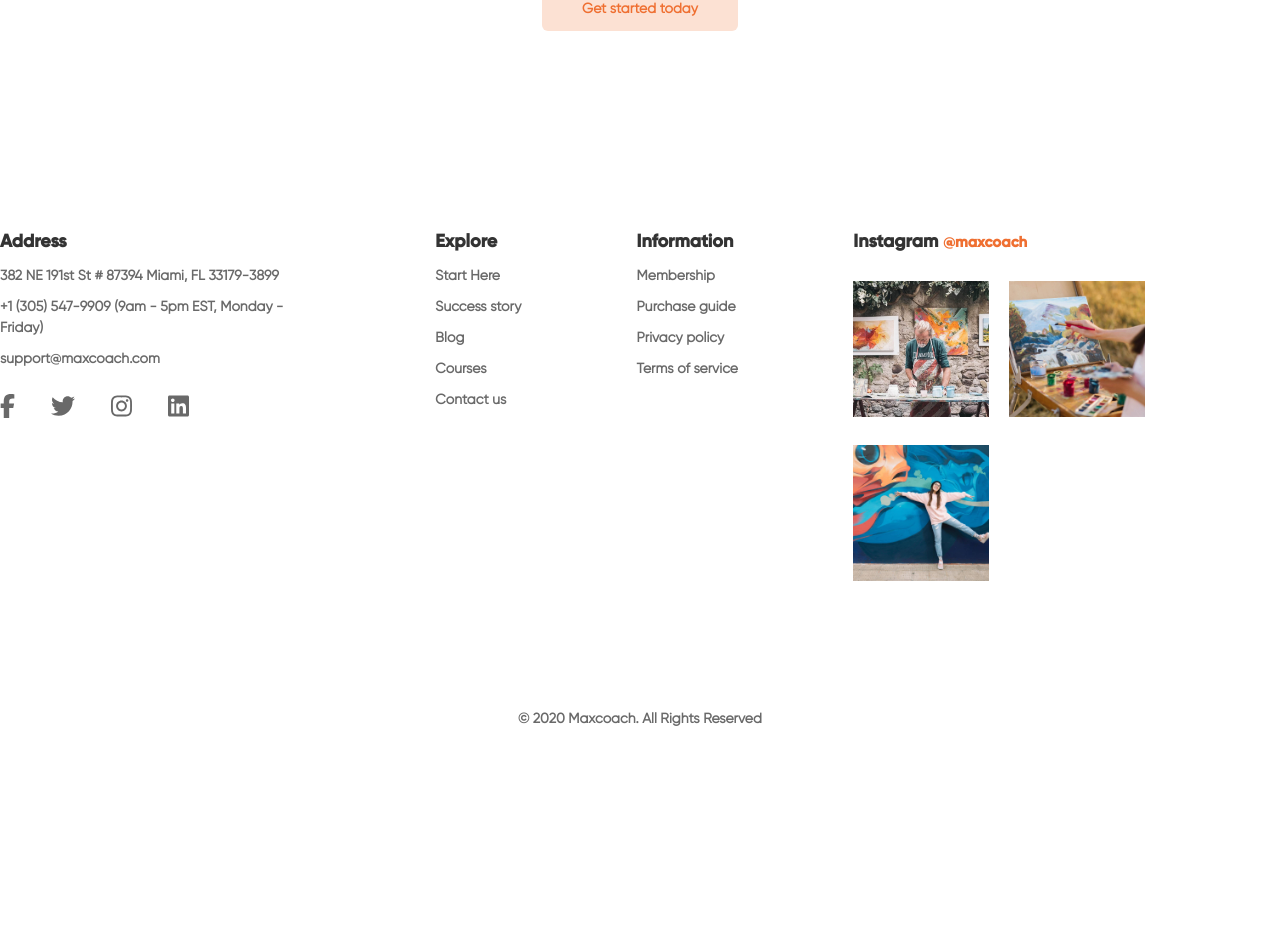
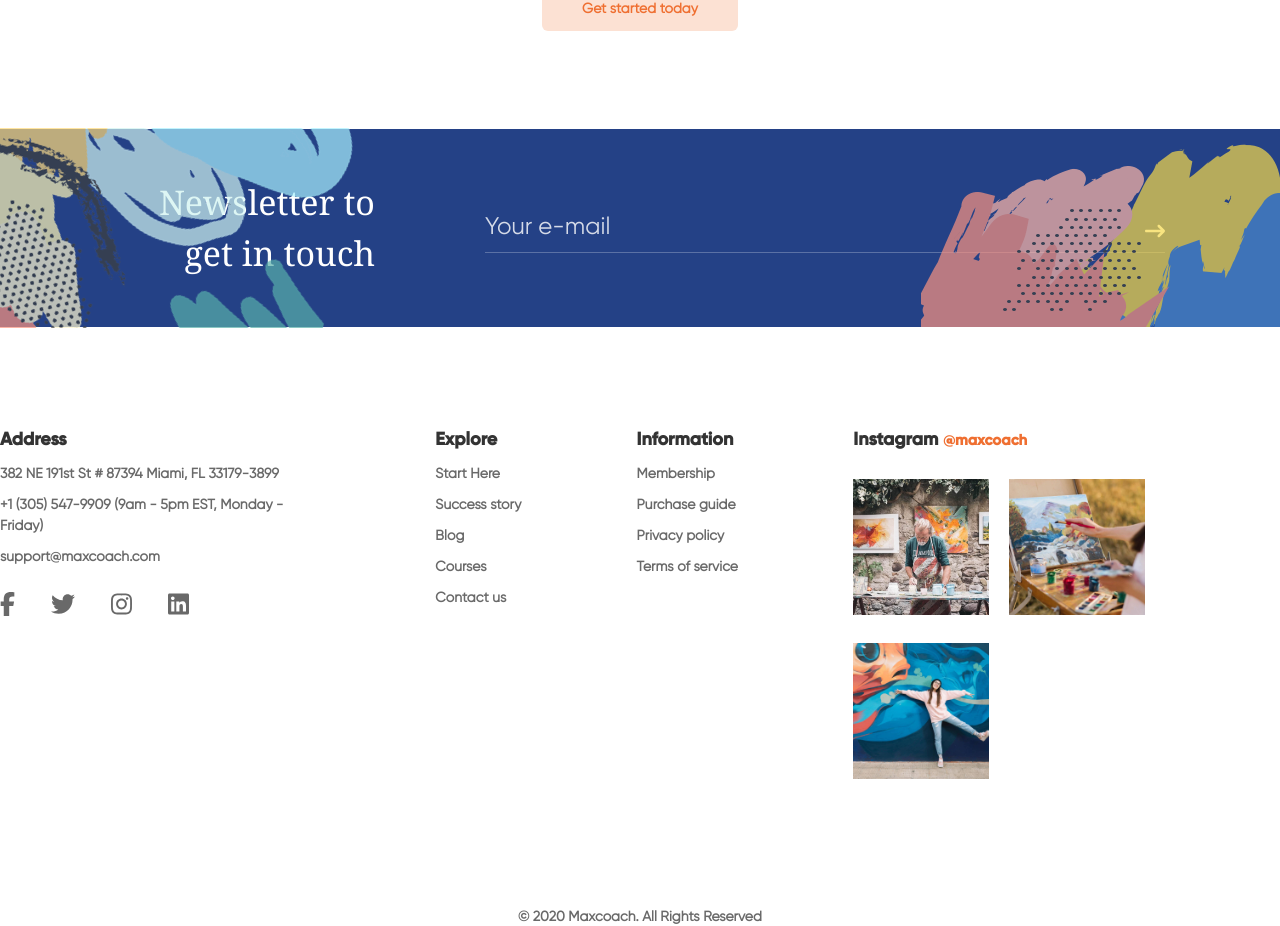
Before and after one commit to mirkodeglinnocenti/proj-html-vuejs, a Vue app: page / in a window 1280 px wide. Shown: the part 5375-6301 px from the top of the page. Before the commit the page ends 6155 px from the top, so only its background shows below. Built offline with nearby package versions, Linux system fonts and the light colour scheme.

Commit message:
FEAT newsletter section added

```diff
--- a/src/App.vue
+++ b/src/App.vue
@@ -5,6 +5,7 @@ import ArtistCoaching from './components/ArtistCoaching.vue';
 import Testimonials from './components/Testimonials.vue';
 import ArtistCourses from './components/ArtistCourses.vue';
 import Footer from './components/Footer.vue';
+import NewsLetter from './components/NewsLetter.vue';
 
 export default {
     components:{
@@ -15,6 +16,7 @@ export default {
     ArtistCoaching,
     ArtistCourses,
     Footer,
+    NewsLetter,
 }
 }
 </script>
@@ -25,6 +27,7 @@ export default {
   <ArtistCoaching />
   <Testimonials />
   <ArtistCourses />
+  <NewsLetter />
   <Footer />
 
 </template>
--- /dev/null
+++ b/src/components/NewsLetter.vue
@@ -0,0 +1,88 @@
+<template>
+<section class="newsletter-section">
+    <div class="container">
+        <div class="row">
+
+            <div class="col-4 col-left">
+                <p class="newsletter-title">Newsletter to get in touch</p>
+            </div>
+
+            <div class="col-8 form-box">
+                <input class="newsletter-form" type="text" placeholder="Your e-mail">
+                <font-awesome-icon class="input-icon" icon="fa-solid fa-arrow-right-long" />
+            </div>
+
+            <img class="graphic-el" src="/img/artist-shape-color-paint-top-left.png" alt="">
+            <img class="graphic-el2" src="/img/artist-shape-color-paint-bottom-right.png" alt="">
+        </div>
+    </div>
+</section>
+</template>
+
+<script>
+export default{
+
+}
+</script>
+
+<style lang="scss" scoped>
+
+.newsletter-section{
+    position: relative;
+    padding: 48px;
+    background-color: #244186;
+    color: white;
+    .container{
+        max-width: 1050px;
+        margin: 0 auto;
+    }
+    .row{
+        align-items: center;
+    }
+    .col-left{
+        padding-right: 90px;
+    }
+    .newsletter-title{
+        font-family: Georgia, 'Times New Roman', Times, serif;
+        font-size: 34px;
+        text-align: end;
+    }
+    .form-box{
+        position: relative;
+        padding-left: 20px;
+    }
+    .newsletter-form{
+        width: 100%;
+        background-color: transparent;
+        border: 0;
+        border-bottom: 1px solid #ffffff40;
+        font-family: "Gilroy-Regular", sans-serif;
+        font-size: 24px;
+        padding: 10px 0;
+        color: white;
+    }
+    .newsletter-form:active{
+        border: 0;
+    }
+    .input-icon{
+        position: absolute;
+        font-size: 20px;
+        bottom: 12px;
+        right: 0;
+    }
+    .graphic-el{
+        position: absolute;
+        left: 0;
+    }
+    .graphic-el2{
+        position: absolute;
+        bottom: 0;
+        right: 0;
+    }
+}
+
+::placeholder{
+    color: rgba(255, 255, 255, 0.808);
+
+}
+</style>
--- a/src/main.js
+++ b/src/main.js
@@ -11,11 +11,12 @@ import { FontAwesomeIcon } from '@fortawesome/vue-fontawesome'
 
 /* import specific icons */
 import { faUser, faFileAlt } from '@fortawesome/free-regular-svg-icons'
+import { faArrowRightLong} from '@fortawesome/free-solid-svg-icons'
 import { faTwitter, faFacebookF, faInstagram, faLinkedin } from '@fortawesome/free-brands-svg-icons'
 
 
 /* add icons to the library */
-library.add(faUser, faTwitter, faFacebookF, faInstagram, faLinkedin, faFileAlt)
+library.add(faUser, faTwitter, faFacebookF, faInstagram, faLinkedin, faFileAlt, faArrowRightLong)
 
 
 createApp(App)
--- a/src/style/general.scss
+++ b/src/style/general.scss
@@ -71,6 +71,10 @@ a:hover{
     flex-basis: 50%;
 }
 
+.col-8{
+    flex-basis: calc((100% / 12) * 8);
+}
+
 .italics-text{
     font-family: "Rossela Demo", Sans-serif;
     font-weight: 200;
```
Also changed, not shown: public/img/artist-shape-color-paint-bottom-right.png (added), public/img/artist-shape-color-paint-top-left.png (added).
